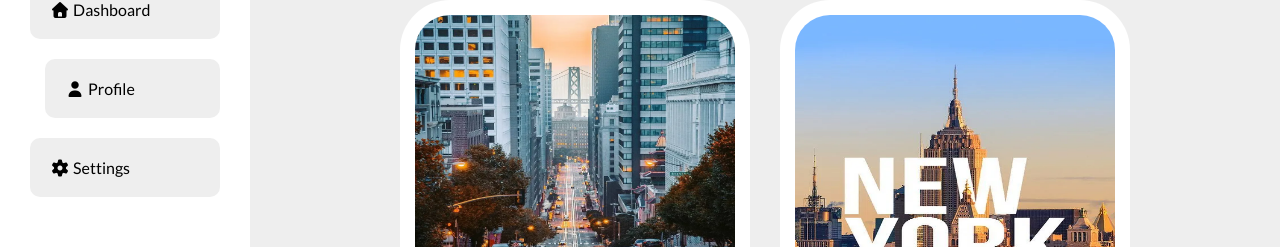
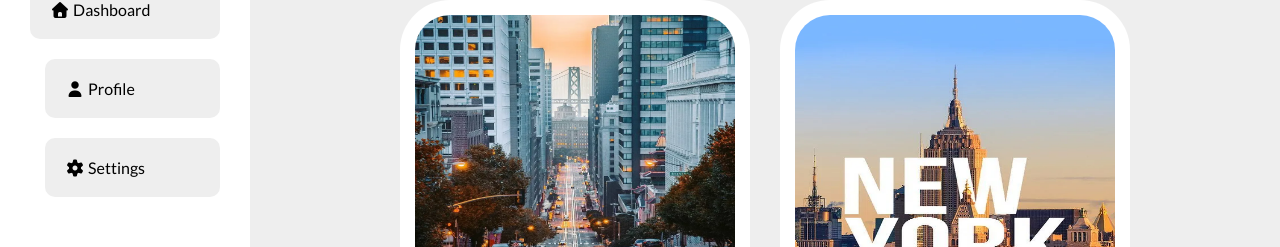
Before and after one commit to Myteacher-Institute/flexible-dashboard, a plain HTML site: page index.html in a window 1280 px wide. Shown: the part 100-347 px from the top of the page. Drawn offline with Linux system fonts and the light colour scheme.

Commit message:
commit little changes

```diff
--- a/style.css
+++ b/style.css
@@ -209,3 +209,9 @@
         margin-top: 20px;
     }
 }
+
+@media all and (width >= 800px) {
+    aside ul li:last-of-type {
+        margin-left: 15px;
+    }
+}
```
